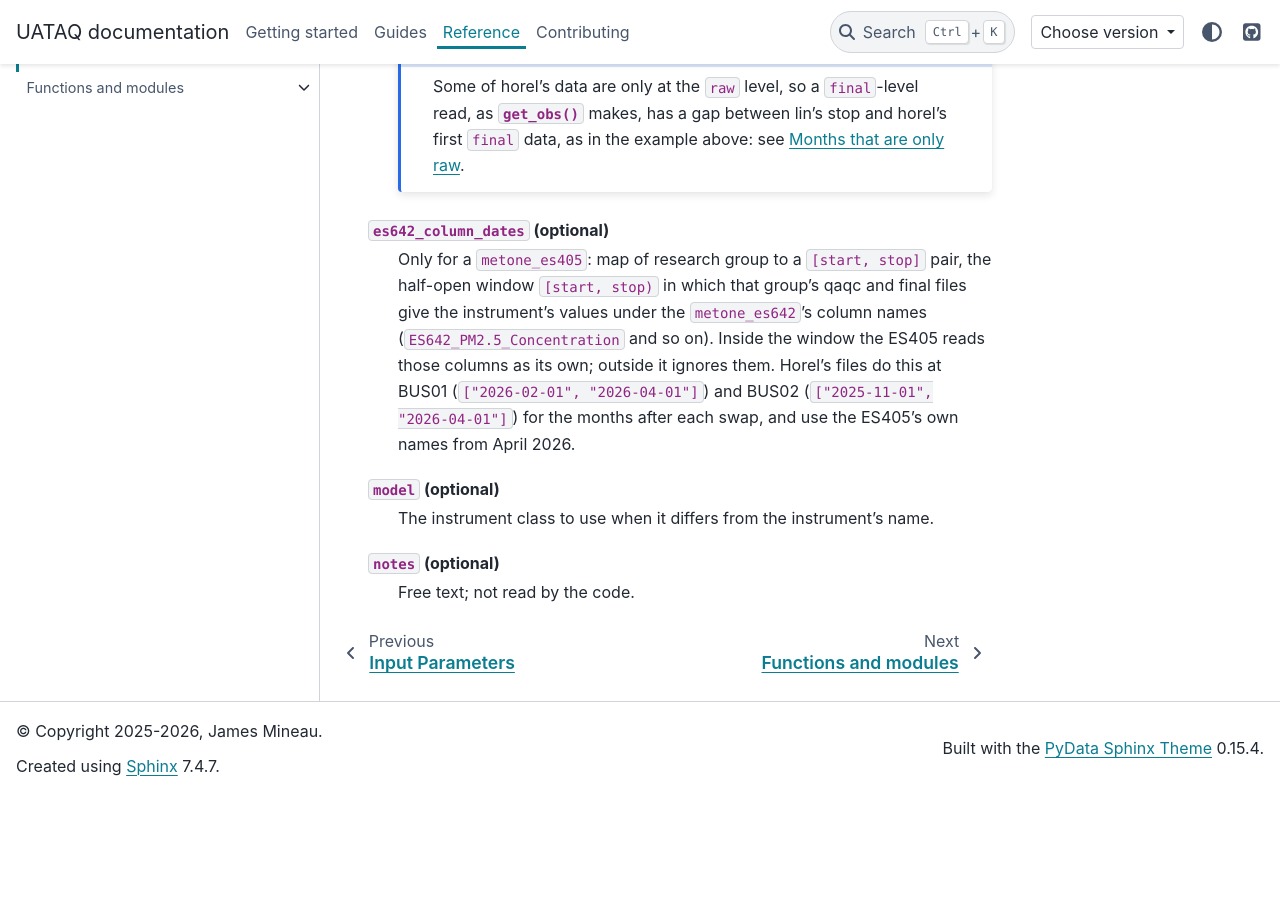
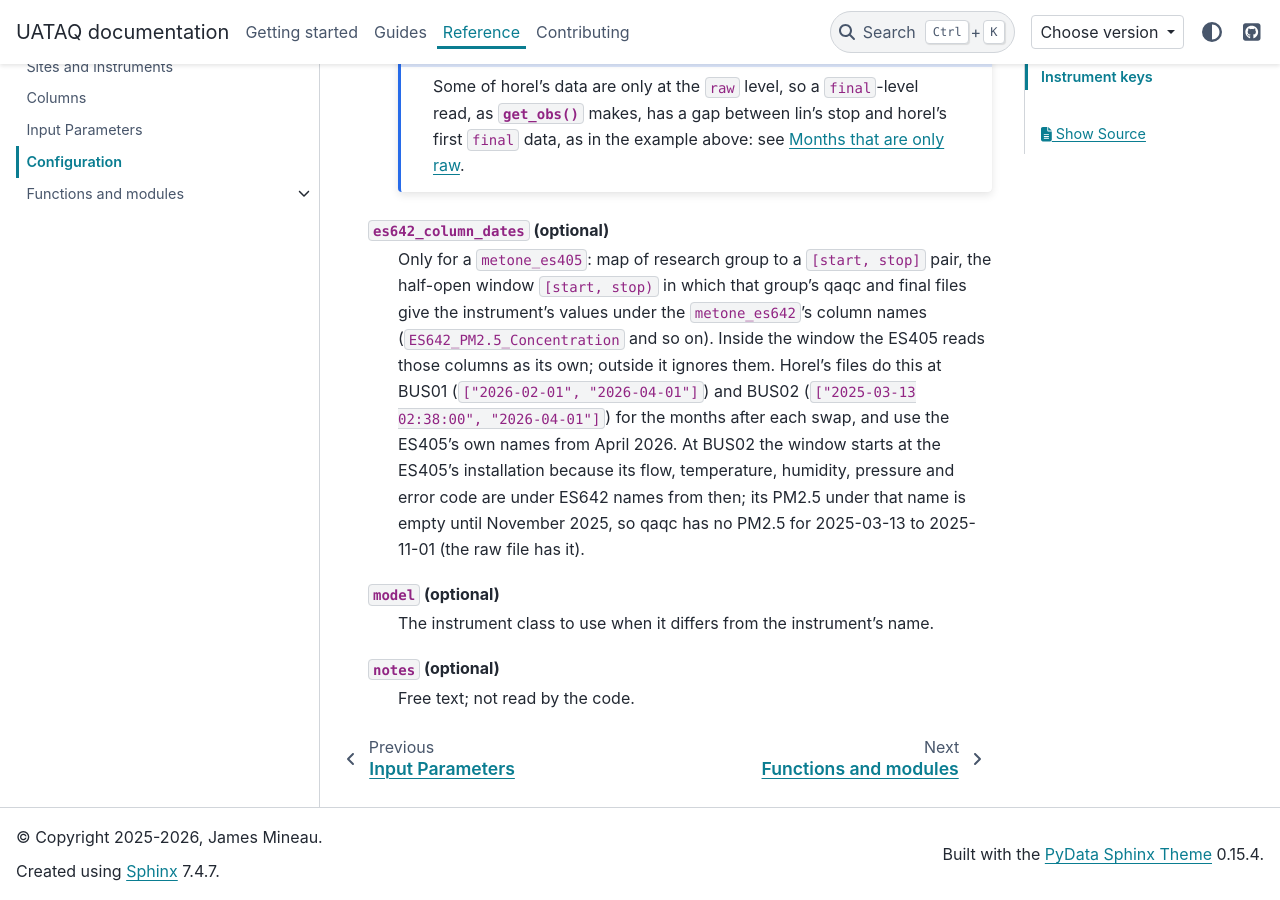
Before and after one commit to jmineau/uataq, a Sphinx documentation site: the page built from docs/reference/config.rst, in a window 1280 px wide and 900 px high, scrolled down 1901 px. Built offline with Sphinx 7.4.7 and the PyData theme 0.15.4, drawn with Linux system fonts in a browser that asks for light colours; before the commit the page ends 2696 px from its top, so only the background shows below that.

Commit message:
fix(config): start BUS02's es642_column_dates at the ES405's installation
Horel's BUS02 files from 2025-03 to 2025-05 already hold the ES405's
flow, internal temperature, humidity, pressure and error code under the
ES642's names (83,020 rows from 2025-03-13 02:38, each equal to the raw
ES405 at the same minute), and only the PM2.5 under that name is empty.
The window began on 2025-11-01, so qaqc had none of those diagnostics.
It now begins at the installation; the final level is unchanged.

```diff
--- a/docs/reference/config.rst
+++ b/docs/reference/config.rst
@@ -78,8 +78,12 @@ Each entry under a site's ``instruments`` accepts:
     names (``ES642_PM2.5_Concentration`` and so on). Inside the window the
     ES405 reads those columns as its own; outside it ignores them. Horel's
     files do this at BUS01 (``["2026-02-01", "2026-04-01"]``) and BUS02
-    (``["2025-11-01", "2026-04-01"]``) for the months after each swap, and use
-    the ES405's own names from April 2026.
+    (``["2025-03-13 02:38:00", "2026-04-01"]``) for the months after each swap,
+    and use the ES405's own names from April 2026. At BUS02 the window starts
+    at the ES405's installation because its flow, temperature, humidity,
+    pressure and error code are under ES642 names from then; its PM2.5 under
+    that name is empty until November 2025, so qaqc has no PM2.5 for
+    2025-03-13 to 2025-11-01 (the raw file has it).
 ``model`` (optional)
     The instrument class to use when it differs from the instrument's name.
 ``notes`` (optional)
```
Also changed, not shown: docs/contributing.rst (+5 -3 lines), 3 other files.
